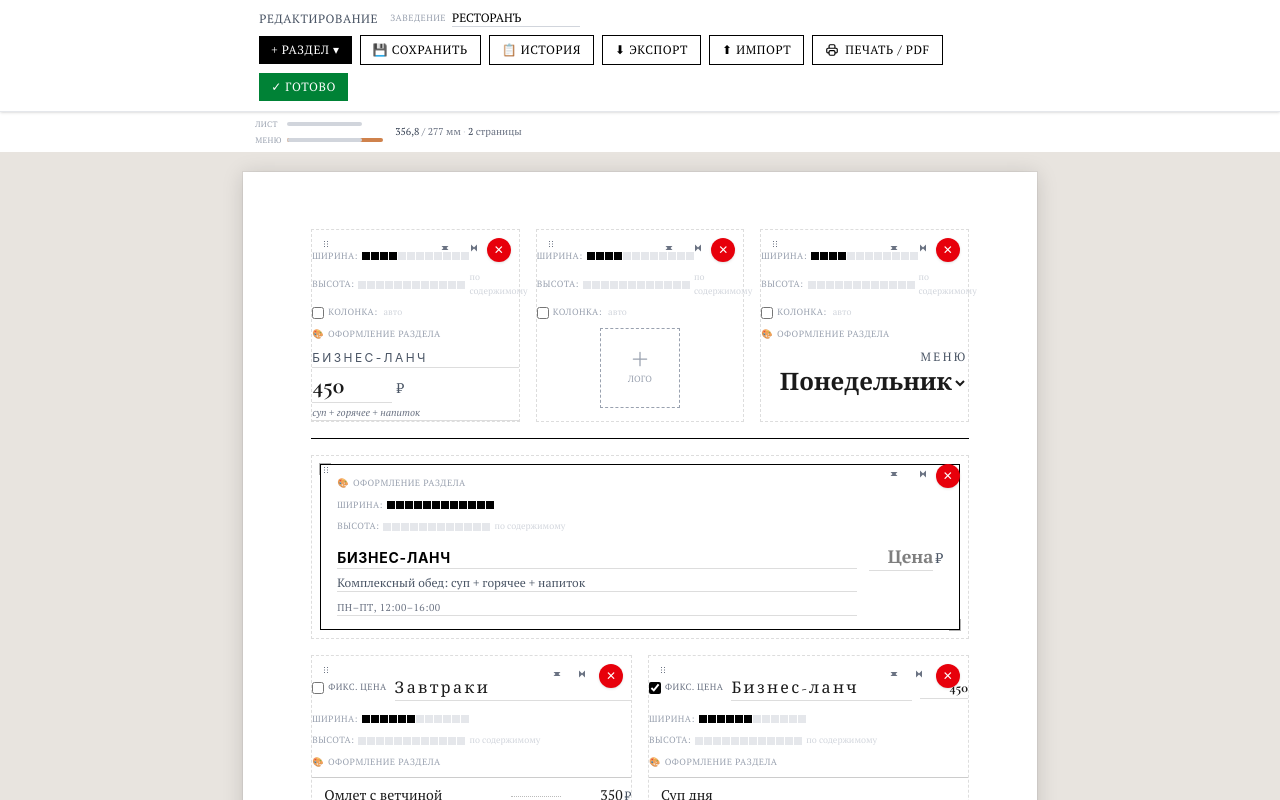
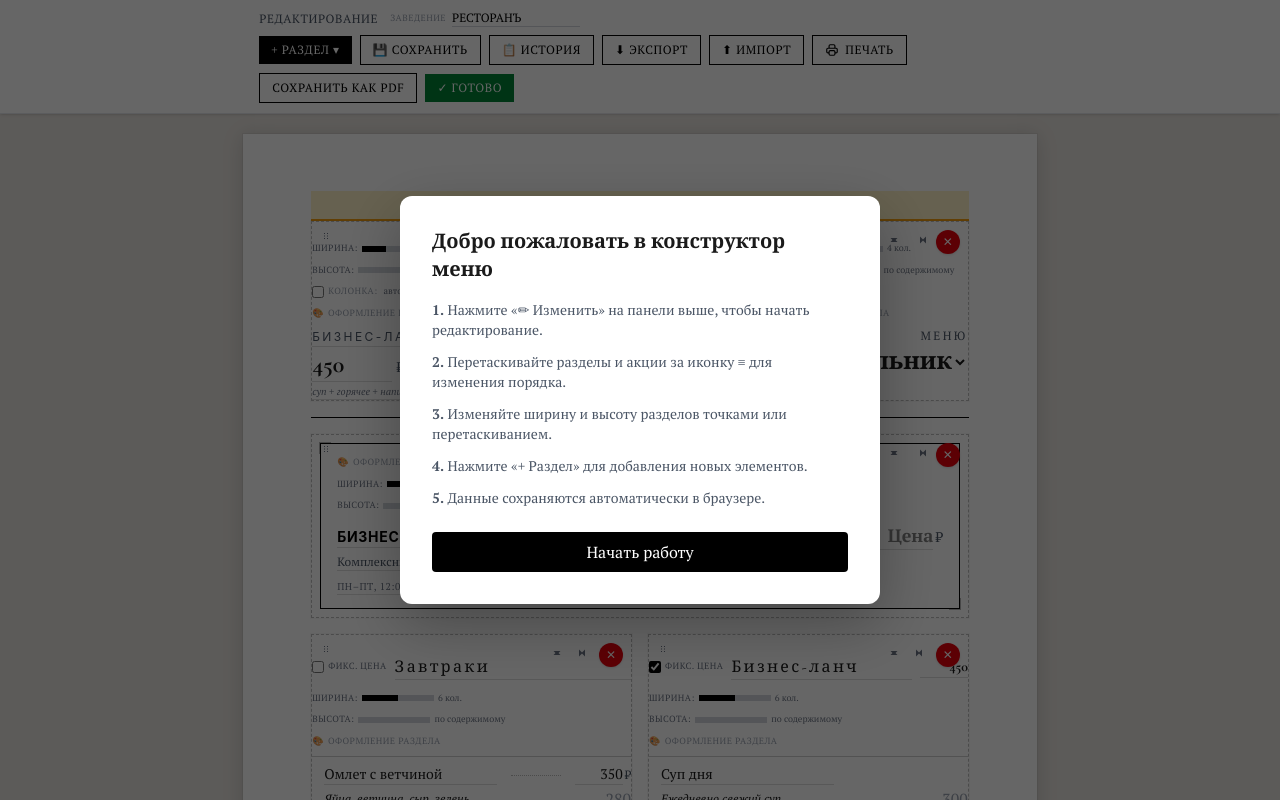
Before and after one commit to Yogurt7v/Menu-Costractor, a React (Vite) app: page / in a window 1280 px wide. Shown: the top 800 px of the page. Built offline with nearby package versions, Linux system fonts and the light colour scheme.

Commit message:
правки интерфейса

```diff
--- /dev/null
+++ b/pnpm-workspace.yaml
@@ -0,0 +1,2 @@
+allowBuilds:
+  esbuild: true
--- a/src/App.tsx
+++ b/src/App.tsx
@@ -1,4 +1,4 @@
-import { useState } from 'react';
+import { useState, useEffect } from 'react';
 import {
   DndContext,
   closestCenter,
@@ -24,10 +24,42 @@ import HeaderItemCard, { HEADER_ITEM_IDS } from './components/HeaderItemCard';
 
 const DEFAULT_HEADER_ORDER: HeaderItemKind[] = ['headerPromo', 'logo', 'dayOfWeek'];
 
+function WelcomeOverlay({ onClose }: { onClose: () => void }) {
+  return (
+    <div className="welcome-overlay" onClick={onClose}>
+      <div className="welcome-overlay-content" onClick={e => e.stopPropagation()}>
+        <h2 className="text-xl font-bold mb-4">Добро пожаловать в конструктор меню</h2>
+        <div className="space-y-3 text-sm text-gray-600 mb-6">
+          <p><strong>1.</strong> Нажмите «✏ Изменить» на панели выше, чтобы начать редактирование.</p>
+          <p><strong>2.</strong> Перетаскивайте разделы и акции за иконку ≡ для изменения порядка.</p>
+          <p><strong>3.</strong> Изменяйте ширину и высоту разделов точками или перетаскиванием.</p>
+          <p><strong>4.</strong> Нажмите «+ Раздел» для добавления новых элементов.</p>
+          <p><strong>5.</strong> Данные сохраняются автоматически в браузере.</p>
+        </div>
+        <button
+          onClick={onClose}
+          className="w-full py-2 bg-black text-white rounded hover:bg-gray-800 transition-colors"
+        >
+          Начать работу
+        </button>
+      </div>
+    </div>
+  );
+}
+
 function MenuEditor() {
-  const { menu, reorderLayout } = useMenu();
+  const { menu, reorderLayout, isEditMode } = useMenu();
 
   const [headerOrder, setHeaderOrder] = useState<HeaderItemKind[]>(DEFAULT_HEADER_ORDER);
+  const [showWelcome, setShowWelcome] = useState(() => {
+    return !localStorage.getItem('menu-welcome-seen');
+  });
+
+  useEffect(() => {
+    if (showWelcome) {
+      localStorage.setItem('menu-welcome-seen', '1');
+    }
+  }, [showWelcome]);
 
   // Порядок блоков и акций вперемешку приходит из контекста и сохраняется в меню
   const order: LayoutItem[] = menu.layout;
@@ -108,8 +140,15 @@ function MenuEditor() {
         <PageOverflowWarning />
       </div>
 
+      {showWelcome && <WelcomeOverlay onClose={() => setShowWelcome(false)} />}
+
       {/* A4 Page */}
       <div className="a4-page edit-mode">
+        {isEditMode && (
+          <div className="edit-mode-banner no-print">
+            Режим редактирования — нажмите «✓ Готово» для выхода
+          </div>
+        )}
         {/* Header zone */}
         {visibleHeaderItems.length > 0 && (
           <DndContext
--- a/src/components/HeaderItemCard.tsx
+++ b/src/components/HeaderItemCard.tsx
@@ -358,10 +358,14 @@ export default function HeaderItemCard({ kind, suggestedStart }: Props) {
         </div>
       )}
 
-      {/* Remove button */}
       {isEditMode && (
         <button
-          onClick={() => removeHeaderItem(kind)}
+          onClick={() => {
+            const names: Record<string, string> = { headerPromo: 'Бизнес-ланч', logo: 'Логотип', dayOfWeek: 'День недели' };
+            if (window.confirm(`Удалить "${names[kind]}" с макета? Это действие нельзя отменить.`)) {
+              removeHeaderItem(kind);
+            }
+          }}
           className="absolute top-2 right-2 w-6 h-6 bg-red-600 text-white rounded-full text-xs flex items-center justify-center hover:bg-red-700 transition-colors edit-control shadow-sm z-20"
           title="Удалить с макета"
         >
@@ -370,40 +374,46 @@ export default function HeaderItemCard({ kind, suggestedStart }: Props) {
       )}
 
       <div className="pt-5">
-        {/* Width control */}
         {isEditMode && (
           <div className="mb-2 flex items-center gap-1 edit-control">
-            <span className="text-[9px] text-gray-400 uppercase tracking-wider">Ширина:</span>
-            <div className="flex gap-px">
+            <span className="text-[9px] text-gray-500 uppercase tracking-wider">Ширина:</span>
+            <div className="flex">
               {Array.from({ length: 12 }, (_, i) => (
                 <button
                   key={i}
                   onClick={() => updateMenuField(WIDTH_FIELD[kind], Math.max(MIN_HEADER_WIDTH, Math.min(MAX_HEADER_WIDTH, i + 1)))}
-                  className={`w-2 h-2 transition-colors ${
-                    i < width ? 'bg-black' : 'bg-gray-200'
-                  } hover:bg-black`}
-                />
+                  className="group w-1.5 h-1.5 flex items-center justify-center"
+                >
+                  <span className={`block w-1.5 h-1.5 transition-colors ${
+                    i < width ? 'bg-black' : 'bg-gray-300'
+                  } group-hover:bg-black`} />
+                </button>
               ))}
             </div>
+            <span className="text-[9px] text-gray-500 normal-case tracking-normal tabular-nums">
+              {width} кол.
+            </span>
           </div>
         )}
 
         {/* Min height control — рядом с шириной, а не внутри свёрнутой панели оформления */}
         {isEditMode && (
           <div className="mb-2 flex items-center gap-1 edit-control">
-            <span className="text-[9px] text-gray-400 uppercase tracking-wider">Высота:</span>
-            <div className="flex gap-px">
+            <span className="text-[9px] text-gray-500 uppercase tracking-wider">Высота:</span>
+            <div className="flex">
               {Array.from({ length: 12 }, (_, i) => (
                 <button
                   key={i}
                   onClick={() => updateHeaderMinHeight(kind, minHeight === (i + 1) * HEIGHT_STEP_MM ? 0 : (i + 1) * HEIGHT_STEP_MM)}
-                  className={`w-2 h-2 transition-colors ${
-                    i < filledHeightSteps ? 'bg-black' : 'bg-gray-200'
-                  } hover:bg-black`}
-                />
+                  className="group w-1.5 h-1.5 flex items-center justify-center"
+                >
+                  <span className={`block w-1.5 h-1.5 transition-colors ${
+                    i < filledHeightSteps ? 'bg-black' : 'bg-gray-300'
+                  } group-hover:bg-black`} />
+                </button>
               ))}
             </div>
-            <span className="text-[9px] text-gray-300 normal-case tracking-normal tabular-nums">
+            <span className="text-[9px] text-gray-500 normal-case tracking-normal tabular-nums">
               {minHeight ? `${minHeight} мм` : 'по содержимому'}
             </span>
           </div>
@@ -422,19 +432,21 @@ export default function HeaderItemCard({ kind, suggestedStart }: Props) {
               <span className="text-[9px] text-gray-400 uppercase tracking-wider whitespace-nowrap">Колонка:</span>
             </label>
             {start !== null ? (
-              <div className="flex gap-px">
+              <div className="flex">
                 {Array.from({ length: maxStart }, (_, i) => (
                   <button
                     key={i}
                     onClick={() => updateHeaderStartColumn(kind, i + 1)}
-                    className={`w-2 h-2 transition-colors ${
-                      i === start - 1 ? 'bg-black' : 'bg-gray-200'
-                    } hover:bg-black`}
-                  />
+                    className="group w-1.5 h-1.5 flex items-center justify-center"
+                  >
+                    <span className={`block w-1.5 h-1.5 transition-colors ${
+                      i === start - 1 ? 'bg-black' : 'bg-gray-300'
+                    } group-hover:bg-black`} />
+                  </button>
                 ))}
               </div>
             ) : (
-              <span className="text-[9px] text-gray-300 normal-case tracking-normal">авто</span>
+              <span className="text-[9px] text-gray-500 normal-case tracking-normal">авто</span>
             )}
           </div>
         )}
--- a/src/components/MenuBlockCard.tsx
+++ b/src/components/MenuBlockCard.tsx
@@ -172,10 +172,13 @@ export default function MenuBlockCard({ block }: Props) {
         </div>
       )}
 
-      {/* Remove button */}
       {isEditMode && (
         <button
-          onClick={() => removeBlock(block.id)}
+          onClick={() => {
+            if (window.confirm(`Удалить раздел "${block.title}"? Это действие нельзя отменить.`)) {
+              removeBlock(block.id);
+            }
+          }}
           className="absolute top-2 right-2 w-6 h-6 bg-red-600 text-white rounded-full text-xs flex items-center justify-center hover:bg-red-700 transition-colors edit-control shadow-sm z-20"
           title="Удалить раздел"
         >
@@ -276,21 +279,25 @@ export default function MenuBlockCard({ block }: Props) {
           )}
         </div>
 
-        {/* Width control */}
         {isEditMode && (
           <div className="mb-2 flex items-center gap-1 edit-control">
-            <span className="text-[9px] text-gray-400 uppercase tracking-wider">Ширина:</span>
-            <div className="flex gap-px">
+            <span className="text-[9px] text-gray-500 uppercase tracking-wider">Ширина:</span>
+            <div className="flex">
               {Array.from({ length: 12 }, (_, i) => (
                 <button
                   key={i}
                   onClick={() => updateBlockWidth(block.id, i + 1)}
-                  className={`w-2 h-2 transition-colors ${
-                    i < block.width ? 'bg-black' : 'bg-gray-200'
-                  } hover:bg-black`}
-                />
+                  className="group w-1.5 h-1.5 flex items-center justify-center"
+                >
+                  <span className={`block w-1.5 h-1.5 transition-colors ${
+                    i < block.width ? 'bg-black' : 'bg-gray-300'
+                  } group-hover:bg-black`} />
+                </button>
               ))}
             </div>
+            <span className="text-[9px] text-gray-500 normal-case tracking-normal tabular-nums">
+              {block.width} кол.
+            </span>
           </div>
         )}
 
@@ -298,8 +305,8 @@ export default function MenuBlockCard({ block }: Props) {
             спрятанный за двумя нажатиями контрол пользователь просто не найдёт. */}
         {isEditMode && (
           <div className="mb-2 flex items-center gap-1 edit-control">
-            <span className="text-[9px] text-gray-400 uppercase tracking-wider">Высота:</span>
-            <div className="flex gap-px">
+            <span className="text-[9px] text-gray-500 uppercase tracking-wider">Высота:</span>
+            <div className="flex">
               {Array.from({ length: 12 }, (_, i) => (
                 <button
                   key={i}
@@ -307,13 +314,15 @@ export default function MenuBlockCard({ block }: Props) {
                     block.id,
                     block.minHeight === (i + 1) * HEIGHT_STEP_MM ? 0 : (i + 1) * HEIGHT_STEP_MM,
                   )}
-                  className={`w-2 h-2 transition-colors ${
-                    i < filledHeightSteps ? 'bg-black' : 'bg-gray-200'
-                  } hover:bg-black`}
-                />
+                  className="group w-1.5 h-1.5 flex items-center justify-center"
+                >
+                  <span className={`block w-1.5 h-1.5 transition-colors ${
+                    i < filledHeightSteps ? 'bg-black' : 'bg-gray-300'
+                  } group-hover:bg-black`} />
+                </button>
               ))}
             </div>
-            <span className="text-[9px] text-gray-300 normal-case tracking-normal tabular-nums">
+            <span className="text-[9px] text-gray-500 normal-case tracking-normal tabular-nums">
               {block.minHeight ? `${block.minHeight} мм` : 'по содержимому'}
             </span>
           </div>
--- a/src/components/MenuItemCard.tsx
+++ b/src/components/MenuItemCard.tsx
@@ -25,7 +25,11 @@ export default function MenuItemCard({ blockId, item, hidePrice = false }: Props
     <div className="group relative py-1.5">
       {isEditMode && (
         <button
-          onClick={() => removeItem(blockId, item.id)}
+          onClick={() => {
+            if (window.confirm(`Удалить блюдо "${item.name}"? Это действие нельзя отменить.`)) {
+              removeItem(blockId, item.id);
+            }
+          }}
           className="absolute -left-5 top-1/2 -translate-y-1/2 w-4 h-4 bg-red-600 text-white rounded-full text-[10px] flex items-center justify-center opacity-0 group-hover:opacity-100 transition-opacity edit-control"
         >
           ✕
--- a/src/components/PromotionCard.tsx
+++ b/src/components/PromotionCard.tsx
@@ -45,27 +45,31 @@ export default function PromotionCard({ promotion }: Props) {
         />
       )}
 
-      {/* Width and min height controls — вне свёрнутой панели оформления, как в MenuBlockCard */}
       {isEditMode && (
         <>
           <div className="mb-2 flex items-center gap-1 edit-control">
-            <span className="text-[9px] text-gray-400 uppercase tracking-wider">Ширина:</span>
-            <div className="flex gap-px">
+            <span className="text-[9px] text-gray-500 uppercase tracking-wider">Ширина:</span>
+            <div className="flex">
               {Array.from({ length: 12 }, (_, i) => (
                 <button
                   key={i}
                   onClick={() => updatePromotionWidth(promotion.id, i + 1)}
-                  className={`w-2 h-2 transition-colors ${
-                    i < promotion.width ? 'bg-black' : 'bg-gray-200'
-                  } hover:bg-black`}
-                />
+                  className="group w-1.5 h-1.5 flex items-center justify-center"
+                >
+                  <span className={`block w-1.5 h-1.5 transition-colors ${
+                    i < promotion.width ? 'bg-black' : 'bg-gray-300'
+                  } group-hover:bg-black`} />
+                </button>
               ))}
             </div>
+            <span className="text-[9px] text-gray-500 normal-case tracking-normal tabular-nums">
+              {promotion.width} кол.
+            </span>
           </div>
 
           <div className="mb-2 flex items-center gap-1 edit-control">
-            <span className="text-[9px] text-gray-400 uppercase tracking-wider">Высота:</span>
-            <div className="flex gap-px">
+            <span className="text-[9px] text-gray-500 uppercase tracking-wider">Высота:</span>
+            <div className="flex">
               {Array.from({ length: 12 }, (_, i) => (
                 <button
                   key={i}
@@ -73,13 +77,15 @@ export default function PromotionCard({ promotion }: Props) {
                     promotion.id,
                     promotion.minHeight === (i + 1) * HEIGHT_STEP_MM ? 0 : (i + 1) * HEIGHT_STEP_MM,
                   )}
-                  className={`w-2 h-2 transition-colors ${
-                    i < filledHeightSteps ? 'bg-black' : 'bg-gray-200'
-                  } hover:bg-black`}
-                />
+                  className="group w-1.5 h-1.5 flex items-center justify-center"
+                >
+                  <span className={`block w-1.5 h-1.5 transition-colors ${
+                    i < filledHeightSteps ? 'bg-black' : 'bg-gray-300'
+                  } group-hover:bg-black`} />
+                </button>
               ))}
             </div>
-            <span className="text-[9px] text-gray-300 normal-case tracking-normal tabular-nums">
+            <span className="text-[9px] text-gray-500 normal-case tracking-normal tabular-nums">
               {promotion.minHeight ? `${promotion.minHeight} мм` : 'по содержимому'}
             </span>
           </div>
--- a/src/components/SaveModal.tsx
+++ b/src/components/SaveModal.tsx
@@ -7,17 +7,34 @@ interface Props {
 }
 
 export default function SaveModal({ isOpen, onClose }: Props) {
-  const { saveConfiguration } = useMenu();
+  const { menu, saveConfiguration } = useMenu();
   const [name, setName] = useState('');
 
   if (!isOpen) return null;
 
   const handleSave = () => {
-    if (name.trim()) {
-      saveConfiguration(name.trim());
-      setName('');
-      onClose();
-    }
+    const trimmed = name.trim() || menu.name || 'menu';
+    saveConfiguration(trimmed);
+    setName('');
+    onClose();
+  };
+
+  const handleDownload = () => {
+    const dataStr = JSON.stringify(menu, null, 2);
+    const blob = new Blob([dataStr], { type: 'application/json' });
+    const url = URL.createObjectURL(blob);
+    const a = document.createElement('a');
+    a.href = url;
+    const safeName = (menu.name || 'menu')
+      .replace(/[^\wа-яА-ЯёЁ\- ]+/g, '')
+      .trim()
+      .replace(/\s+/g, '-') || 'menu';
+    a.download = `${safeName}-${new Date().toISOString().slice(0, 10)}.json`;
+    document.body.appendChild(a);
+    a.click();
+    document.body.removeChild(a);
+    URL.revokeObjectURL(url);
+    onClose();
   };
 
   return (
@@ -41,9 +58,14 @@ export default function SaveModal({ isOpen, onClose }: Props) {
             Отмена
           </button>
           <button
+            onClick={handleDownload}
+            className="px-4 py-2 text-sm border border-black text-black rounded hover:bg-black hover:text-white transition-colors"
+          >
+            Скачать JSON
+          </button>
+          <button
             onClick={handleSave}
-            disabled={!name.trim()}
-            className="px-4 py-2 text-sm bg-black text-white rounded hover:bg-gray-800 disabled:bg-gray-300 disabled:cursor-not-allowed"
+            className="px-4 py-2 text-sm bg-black text-white rounded hover:bg-gray-800"
           >
             Сохранить
           </button>
--- a/src/components/TextStyleControl.tsx
+++ b/src/components/TextStyleControl.tsx
@@ -22,7 +22,7 @@ export default function TextStyleControl({ style, onChange }: Props) {
         <input
           type="range"
           min="10"
-          max="24"
+          max="48"
           value={style.fontSize}
           onChange={(e) => onChange({ ...style, fontSize: Number(e.target.value) })}
           className="w-12 h-1 accent-black"
--- a/src/components/Toolbar.tsx
+++ b/src/components/Toolbar.tsx
@@ -34,6 +34,42 @@ export default function Toolbar() {
 
   const handlePrint = () => {
     window.print();
+  };
+
+  const handleSaveAsPdf = () => {
+    const printWindow = window.open('', '_blank');
+    if (!printWindow) return;
+    const content = document.querySelector('.a4-page');
+    if (!content) return;
+    printWindow.document.write(`
+      <!DOCTYPE html>
+      <html>
+      <head>
+        <title>${menu.name || 'Меню'}</title>
+        <style>
+          @import url('https://fonts.googleapis.com/css2?family=Cormorant+Garamond:wght@400;500;600;700&family=PT+Serif:wght@400;700&display=swap');
+          * { margin: 0; padding: 0; box-sizing: border-box; }
+          body { font-family: 'PT Serif', Georgia, serif; background: white; }
+          .a4-page { width: 210mm; min-height: 297mm; background: white; padding: 10mm 15mm; }
+          .no-print, .edit-control { display: none !important; }
+          .editable-block { border: none !important; padding: 0 !important; }
+          input, textarea { border: none !important; background: transparent !important; padding: 0 !important; outline: none !important; box-shadow: none !important; resize: none !important; color: inherit !important; }
+          h1, h2, h3, h4 { font-family: 'Cormorant Garamond', Georgia, serif; }
+          .price-line .dots { flex: 1; border-bottom: 1px dotted #bbb; margin: 0 6px; min-width: 20px; position: relative; top: -3px; }
+          .header-rule-thin { border: none; height: 0.5px; background: #ccc; margin: 0; }
+          .decorative-border { position: relative; }
+          .decorative-border::before, .decorative-border::after { content: ''; position: absolute; width: 12px; height: 12px; border: 1px solid currentColor; opacity: 0.3; }
+          .decorative-border::before { top: -2px; left: -2px; border-right: none; border-bottom: none; }
+          .decorative-border::after { bottom: -2px; right: -2px; border-left: none; border-top: none; }
+        </style>
+      </head>
+      <body>
+        ${content.outerHTML}
+        <script>window.onload = function() { window.print(); }</script>
+      </body>
+      </html>
+    `);
+    printWindow.document.close();
   };
 
   return (
@@ -141,7 +177,13 @@ export default function Toolbar() {
               <svg className="w-3.5 h-3.5" fill="none" stroke="currentColor" viewBox="0 0 24 24">
                 <path strokeLinecap="round" strokeLinejoin="round" strokeWidth={2} d="M17 17h2a2 2 0 002-2v-4a2 2 0 00-2-2H5a2 2 0 00-2 2v4a2 2 0 002 2h2m2 4h6a2 2 0 002-2v-4a2 2 0 00-2-2H9a2 2 0 00-2 2v4a2 2 0 002 2zm8-12V5a2 2 0 00-2-2H9a2 2 0 00-2 2v4h10z" />
               </svg>
-              Печать / PDF
+              Печать
+            </button>
+            <button
+              onClick={handleSaveAsPdf}
+              className="px-3 py-1.5 border border-black text-black text-xs uppercase tracking-wider hover:bg-black hover:text-white transition-colors"
+            >
+              Сохранить как PDF
             </button>
             <button
               onClick={toggleEditMode}
--- a/src/index.css
+++ b/src/index.css
@@ -18,6 +18,11 @@
 
   input, textarea {
     font-family: inherit;
+  }
+
+  *:focus-visible {
+    outline: 2px solid #000;
+    outline-offset: 2px;
   }
 }
 
@@ -132,11 +137,53 @@
 }
 
 .edit-mode .editable-block {
-  border: 1px dashed #ddd;
+  border: 1px dashed #bbb;
+  box-shadow: 0 0 0 1px rgba(0,0,0,0.03);
 }
 
 .edit-mode .editable-block:hover {
-  border-color: #999;
+  border-color: #666;
+  box-shadow: 0 0 0 2px rgba(0,0,0,0.06);
+}
+
+.edit-mode-banner {
+  background: #fef3c7;
+  border-bottom: 2px solid #f59e0b;
+  padding: 6px 16px;
+  font-size: 11px;
+  color: #92400e;
+  text-align: center;
+}
+
+.welcome-overlay {
+  position: fixed;
+  inset: 0;
+  background: rgba(0,0,0,0.6);
+  display: flex;
+  align-items: center;
+  justify-content: center;
+  z-index: 100;
+}
+
+.welcome-overlay-content {
+  background: white;
+  border-radius: 12px;
+  padding: 32px;
+  max-width: 480px;
+  width: 90%;
+  box-shadow: 0 20px 60px rgba(0,0,0,0.3);
+}
+
+.resize-feedback {
+  position: fixed;
+  background: #1f2937;
+  color: white;
+  padding: 4px 10px;
+  border-radius: 4px;
+  font-size: 11px;
+  pointer-events: none;
+  z-index: 1000;
+  white-space: nowrap;
 }
 
 /* Decorative borders */
```
Also changed, not shown: src/components/PageOverflowWarning.tsx (+13 -4 lines), 1 other file (tests, documents, lock files or other folders).
